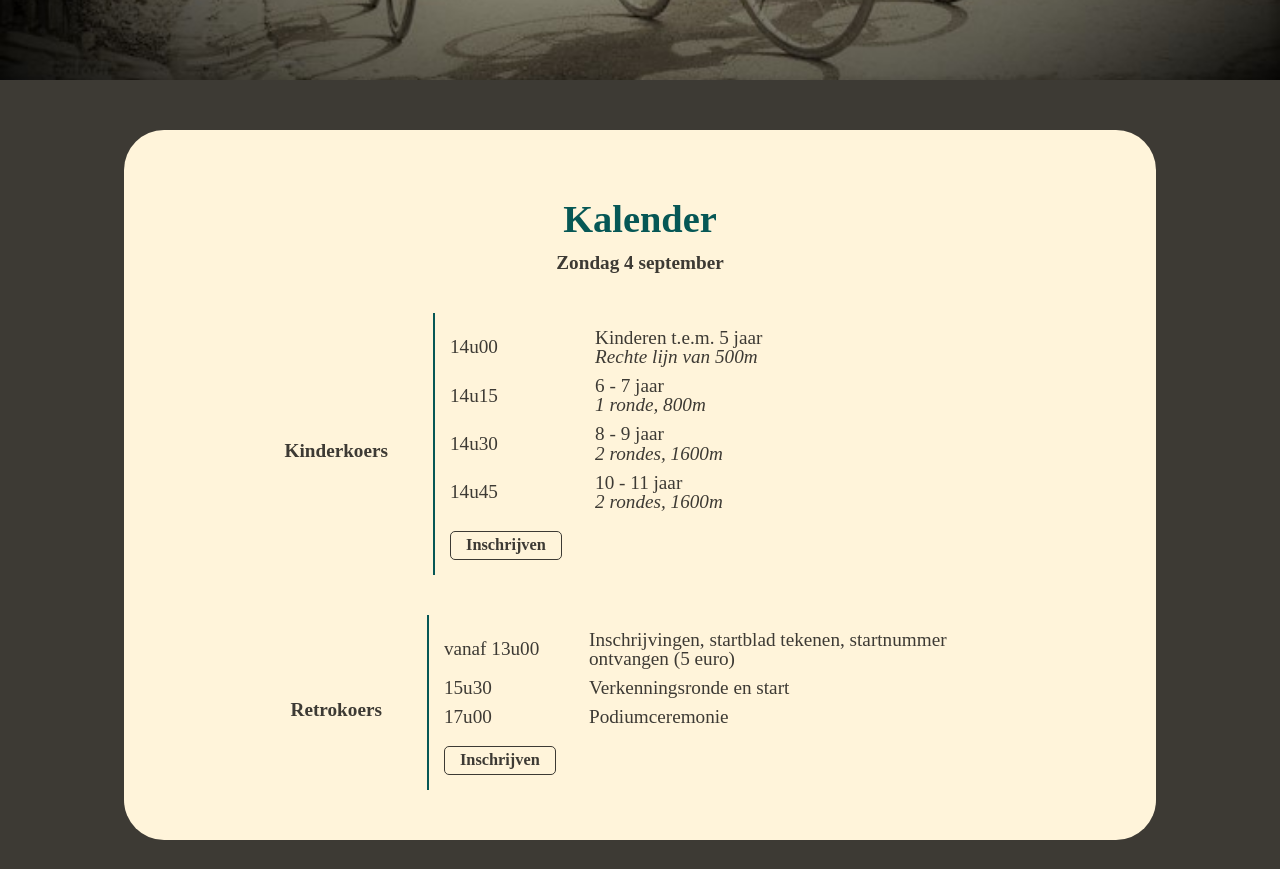
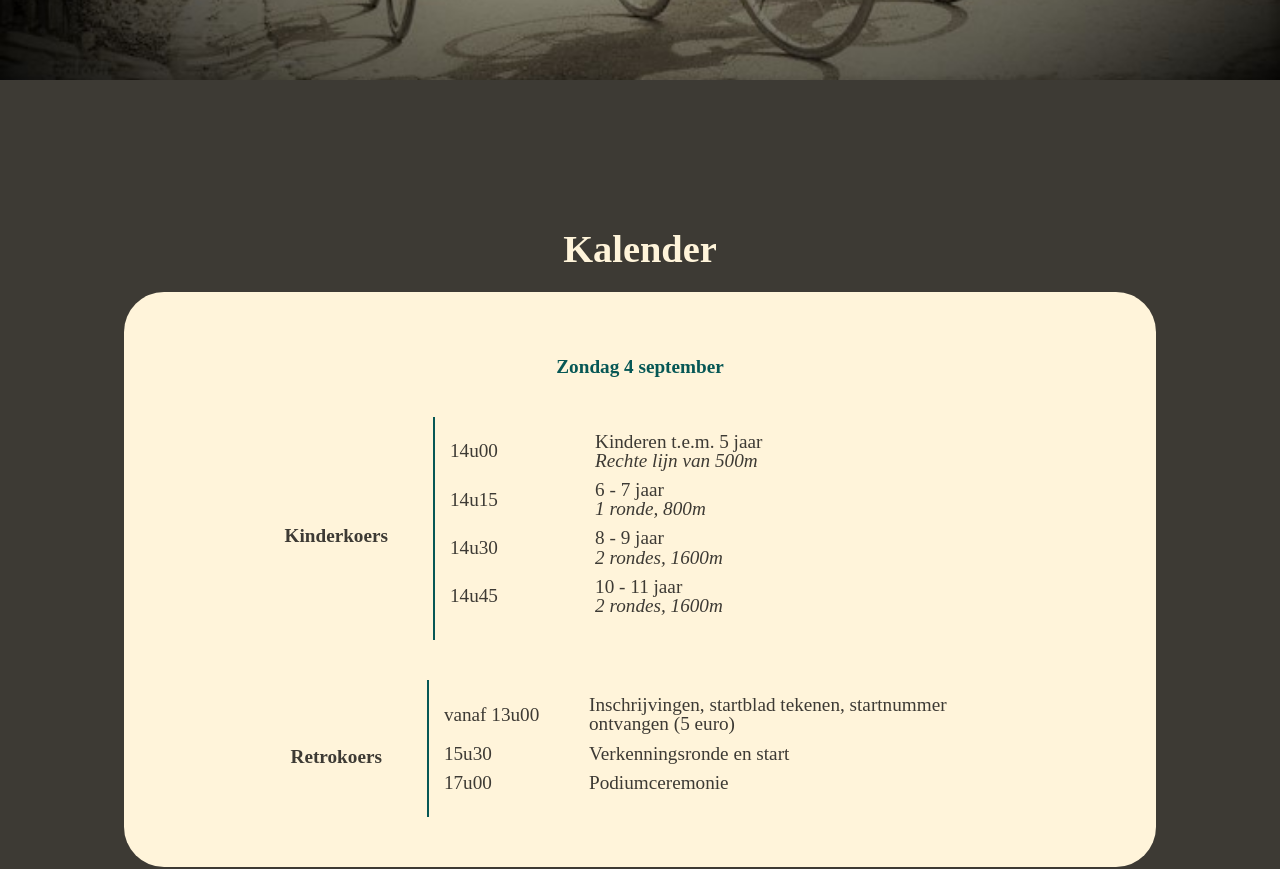
Before and after one commit to TijsM/el-toro-next, a Next.js app: page / in a window 1280 px wide. Shown: the part 720-1589 px from the top of the page. Built offline with nearby package versions, Linux system fonts and the light colour scheme.

Commit message:
feat: minor fixes

```diff
--- a/src/app/page.tsx
+++ b/src/app/page.tsx
@@ -14,10 +14,16 @@ export default function Home() {
       <StMain>
         <Landing />
         <StContent>
+          <StSectionSpacing />
+
           <Calendar />
+          <StSectionSpacing />
           <Parcours />
+          <StSectionSpacing />
           <SignUps />
+          <StSectionSpacing />
           <Rules />
+          <StSectionSpacing />
         </StContent>
       </StMain>
     </>
@@ -42,6 +48,10 @@ const StContent = styled.div`
   }
   @media ${breakpoints.small} {
     /* background-color: blue; */
-    padding: 0 8px;
+    padding: 0 16px;
   }
 `;
+
+const StSectionSpacing = styled.div`
+  height: 100px;
+`;
--- a/src/components/Calendar.tsx
+++ b/src/components/Calendar.tsx
@@ -8,8 +8,9 @@ import { breakpoints } from "../constants/breakpoints";
 export const Calendar = () => {
   return (
     <StSection>
-      <H2 className="textGreen">Kalender</H2>
-      <StH3>Zondag 4 september</StH3>
+      <H2 className="textYellow">Kalender</H2>
+      <StContent>
+        <StH3 className="textGreen">Zondag 4 september</StH3>
         <StArticle>
           <StH3>Kinderkoers</StH3>
           <StDetails>
@@ -34,9 +35,9 @@ export const Calendar = () => {
               description="2 rondes, 1600m"
             />
 
-          <StButton data-scroll href="#inschrijvingKoers">
+            {/* <StButton data-scroll href="#inschrijvingKoers">
               Inschrijven
-          </StButton>
+            </StButton> */}
           </StDetails>
         </StArticle>
 
@@ -50,17 +51,19 @@ export const Calendar = () => {
             <CalendarItem time="15u30" title="Verkenningsronde en start" />
             <CalendarItem time="17u00" title="Podiumceremonie" />
 
-          <StButton data-scroll href="#inschrijvingKoers">
+            {/* <StButton data-scroll href="#inschrijvingKoers">
               Inschrijven
-          </StButton>
+            </StButton> */}
           </StDetails>
         </StArticle>
+      </StContent>
     </StSection>
   );
 };
 
-const StSection = styled.section`
-  margin-top: 50px;
+const StSection = styled.section``;
+
+const StContent = styled.div`
   padding-top: 50px;
   padding-bottom: 50px;
 
--- a/src/components/Rules.tsx
+++ b/src/components/Rules.tsx
@@ -76,14 +76,13 @@ const StSection = styled.section`
 `;
 
 const StContent = styled.div`
-  max-width: 1100px;
   margin: auto;
 `;
 
 const StContentBlock = styled.article`
   display: grid;
   grid-template-columns: 25% 75%;
-  margin: 30px;
+  margin: 30px 0px;
 
   @media ${breakpoints.small} {
     display: flex;
@@ -100,6 +99,7 @@ const StContentBlockContent = styled.div`
     margin: 0px;
     margin-top: 10px;
     border-left: none;
+    padding: 10px 0px;
   }
 `;
 
--- a/src/components/SignUps.tsx
+++ b/src/components/SignUps.tsx
@@ -35,7 +35,6 @@ const StSection = styled.section`
 const StInfo = styled.p`
   color: #fff4da;
   text-align: center;
-  padding-top: 24px;
 `;
 
 const StSignUpContainer = styled.div`
@@ -46,7 +45,7 @@ const StSignUpContainer = styled.div`
   justify-content: center;
   align-items: center;
   border-radius: 10px;
-  margin-top: 100px;
+  margin-top: 48px;
 `;
 
 const StSignUpText = styled.p`
--- a/src/styled-components/Types.tsx
+++ b/src/styled-components/Types.tsx
@@ -16,6 +16,7 @@ export const H2 = styled.h2`
   margin-top: 20px;
   font-size: 2em;
   text-align: center;
+  margin-bottom: 24px;
 `;
 
 export const H3 = styled.h3`
```
Lines whose indentation alone changed are shown as unchanged.
